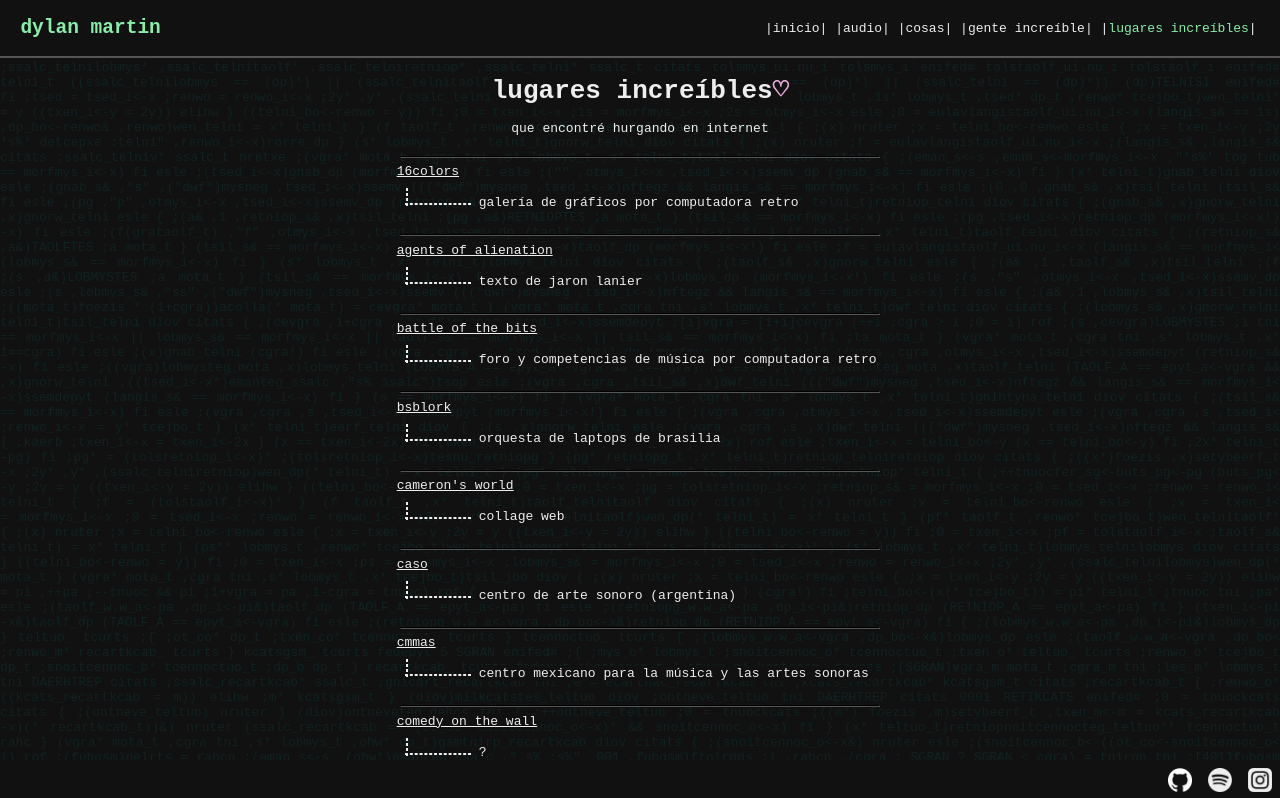
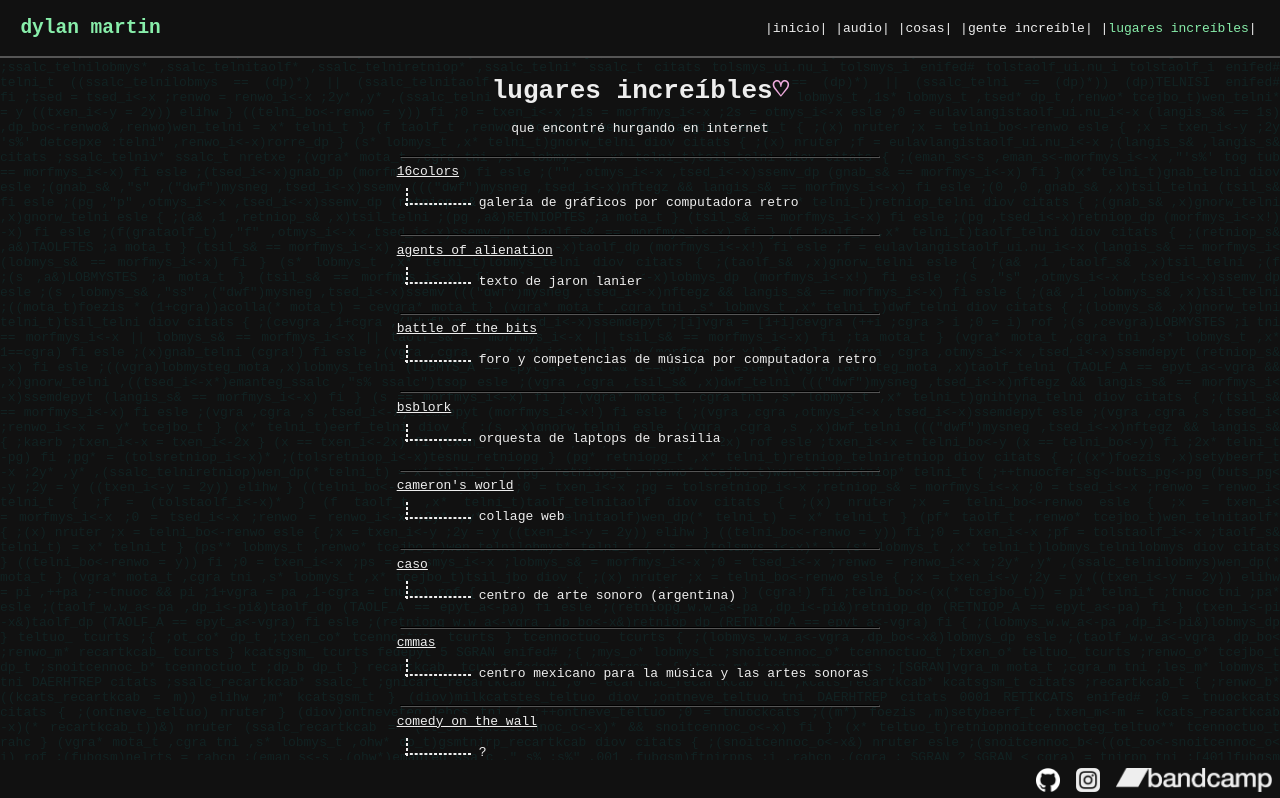
Before and after one commit to martindylan/martindylan.github.io, a React (Create React App) app: page /lugares in a window 1280 px wide. Shown: the top 798 px of the page. Built offline with nearby package versions, Linux system fonts and the light colour scheme.

Commit message:
removed spotify link, readded bandcamp link

```diff
--- a/src/Foot/Foot.tsx
+++ b/src/Foot/Foot.tsx
@@ -1,6 +1,6 @@
 import React from 'react';
 import styles from './Foot.module.css';
-import logoSpotifySmall from './img/logo-spotify-small.png';
+import logoBandcamp from './img/logo-bandcamp.png';
 import logoGithub from './img/logo-github.png';
 import logoInstagram from './img/logo-instagram.png';
 
@@ -14,8 +14,8 @@ export default function Foot(props: Props) {
       <div className={`${props.display}`}>
         <div className={styles.links}>
           <a href='https://github.com/martindylan/' target='_blank' rel='noreferrer' ><img src={logoGithub} alt='github'></img></a>
-          <a href='https://open.spotify.com/artist/28Iq0vqHr3bvU4H1FnVPqk/' target='_blank' rel='noreferrer' ><img src={logoSpotifySmall} alt='github'></img></a>
           <a href='https://instagram.com/0.36787944117/' target='_blank' rel='noreferrer'><img src={logoInstagram} alt='instagram'></img></a>
+          <a href='https://dylan-martin.bandcamp.com/' target='_blank' rel='noreferrer' ><img src={logoBandcamp} alt='bandcamp'></img></a>
         </div>
       </div>
     </div>
```
